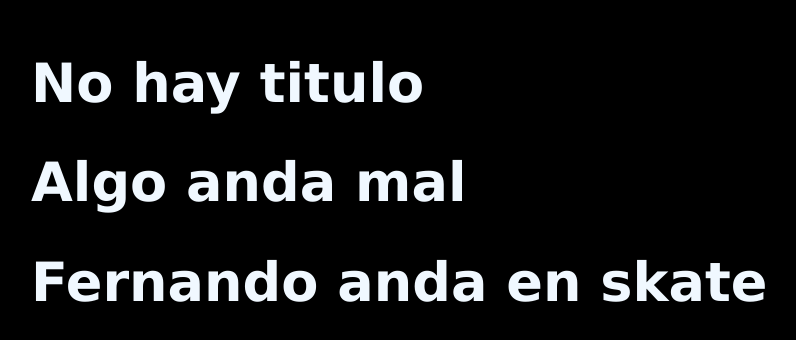
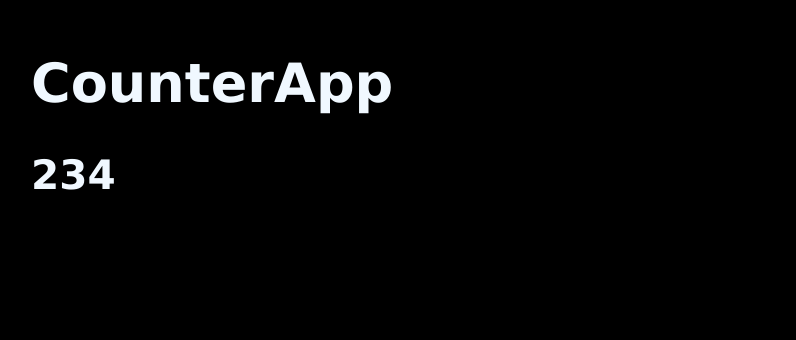
Before and after one commit to Dereck797/03-counter-app-vite, a React (Vite) app: page / in a window 1280 px wide. Shown: the part 132-472 px from the top of the page, without its empty margins (117-913 px from the left). Built offline with nearby package versions, Linux system fonts and the light colour scheme.

Commit message:
43. Tarea Counter App

```diff
--- /dev/null
+++ b/src/CounterApp.jsx
@@ -0,0 +1,15 @@
+import PropTypes from 'prop-types';
+
+export const CounterApp = ({value}) => {
+  return (
+    <>
+      <h1>CounterApp</h1>
+      <h2>{ value }</h2>
+    </>
+  )
+}
+
+
+CounterApp.propTypes = {
+    value: PropTypes.number
+}
--- a/src/main.jsx
+++ b/src/main.jsx
@@ -1,5 +1,6 @@
 import React from 'react';
 import ReactDOM from 'react-dom/client';
+import { CounterApp } from './CounterApp';
 import { FirstApp } from './FirstApp';
 import { HelloWorldApp } from './HelloWorldApp';
 
@@ -9,10 +10,6 @@
 //
 ReactDOM.createRoot(document.getElementById('root')).render(
     <React.StrictMode>
-        {/* <FirstApp title={ 123 }/> */}
-        {/* Si se envía solamente title como a continuación se entenderá que se le
-        está enviando un true o un valor boolean*/}
-        {/* <FirstApp title /> */}
-        <FirstApp/>
+        <CounterApp value={ 234 }/>
     </React.StrictMode>
 );
```
